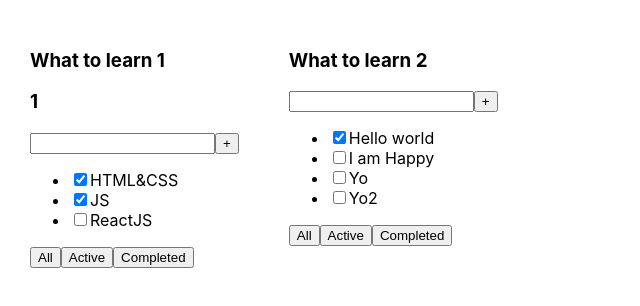
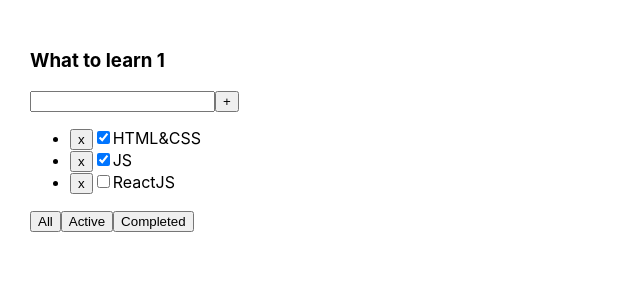
Before and after one commit to sonyhero/todo-list, a React (Create React App) app: page / in a window 1280 px wide. Shown: the top 306 px of the page, without its empty margins (0-640 px from the left). Built offline with nearby package versions, Linux system fonts and the light colour scheme.

Commit message:
lesson-2-todolist-add-map-&-filter

```diff
--- a/src/App.tsx
+++ b/src/App.tsx
@@ -1,50 +1,32 @@
-import React from 'react';
+import React, {useState} from 'react';
 import './App.css';
-import Todo from "./components/Todo";
+import {TaskType, Todolist} from './components/Todolist';
 
 
 function App() {
     const title1 = 'What to learn 1'
-    const title2 = 'What to learn 2'
 
-    const tasks1 = [
-        {id: 1, title: "HTML&CSS", isDone: true},
-        {id: 2, title: "JS", isDone: true},
-        {id: 3, title: "ReactJS", isDone: false}
-    ]
+    // const tasks1 = [
+    //     {id: 1, title: 'HTML&CSS', isDone: true},
+    //     {id: 2, title: 'JS', isDone: true},
+    //     {id: 3, title: 'ReactJS', isDone: false}
+    // ]
 
-    const tasks2 = [
-        {id: 1, title: "Hello world", isDone: true},
-        {id: 2, title: "I am Happy", isDone: false},
-        {id: 3, title: "Yo", isDone: false},
-        {id: 4, title: "Yo2", isDone: false}
-    ]
+
+    let [tasks, setTasks] = useState<TaskType[]>([
+        {id: 1, title: 'HTML&CSS', isDone: true},
+        {id: 2, title: 'JS', isDone: true},
+        {id: 3, title: 'ReactJS', isDone: false}
+    ])
+
+    const removeTask = (id: number) => {
+        setTasks(tasks.filter(el => el.id !== id))
+    }
 
     return (
         <div className="App">
-            <Todo title={title1} body={1} tasks={tasks1}/> {/*январь*/}
-            <Todo title={title2} tasks={tasks2}/> {/*февраль*/}
+            <Todolist title={title1} tasks={tasks} removeTask={removeTask}/>
         </div>
-
-        /*<div className="App">
-            <div>
-                <h3>What to learn</h3>
-                <div>
-                    <input/>
-                    <button>+</button>
-                </div>
-                <ul>
-                    <li><input type="checkbox" checked={true}/> <span>HTML&CSS</span></li>
-                    <li><input type="checkbox" checked={true}/> <span>JS</span></li>
-                    <li><input type="checkbox" checked={false}/> <span>React</span></li>
-                </ul>
-                <div>
-                    <button>All</button>
-                    <button>Active</button>
-                    <button>Completed</button>
-                </div>
-            </div>
-        </div>*/
     );
 }
 
--- a/src/components/Todo.tsx
+++ b/src/components/Todolist.tsx
@@ -2,21 +2,20 @@
 
 type PropsTypeTodo = {
     title: string
-    body?: number
     tasks: TaskType[]
+    removeTask: (id: number) => void
 }
 
-type TaskType = {
+export type TaskType = {
     id: number
     title: string
     isDone: boolean
 }
 
-const Todo = (props: PropsTypeTodo) => {
+export const Todolist = (props: PropsTypeTodo) => {
     return (
         <div>
             <h3>{props.title}</h3>
-            <h3>{props.body}</h3>
             <div>
                 <input/>
                 <button>+</button>
@@ -25,16 +24,12 @@
                 {props.tasks.map((el) => {
                     return (
                         <li>
+                            <button onClick={() => props.removeTask(el.id)}>x</button>
                             <input type="checkbox" checked={el.isDone}/>
                             <span>{el.title}</span>
                         </li>
                     )
                 })}
-
-                {/*<li><input type="checkbox" checked={true}/> <span>{props.tasks[0].title}</span></li>
-                <li><input type="checkbox" checked={true}/> <span>{props.tasks[1].title}</span></li>
-                <li><input type="checkbox" checked={false}/> <span>{props.tasks[2].title}</span></li>
-                <li><input type="checkbox" checked={false}/> <span>{props.tasks[3].title}</span></li>*/}
             </ul>
             <div>
                 <button>All</button>
@@ -44,5 +39,3 @@
         </div>
     )
 }
-
-export default Todo
```
